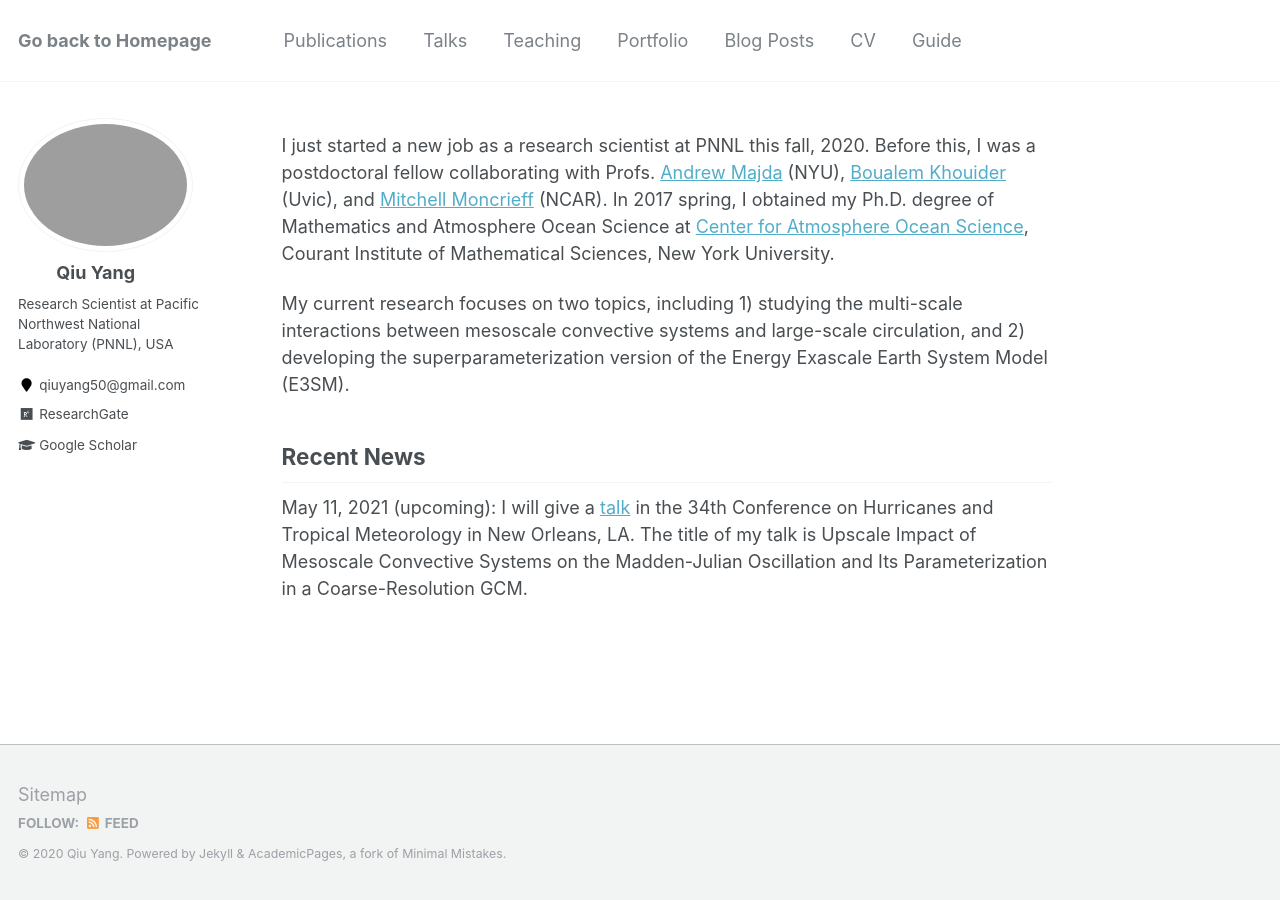
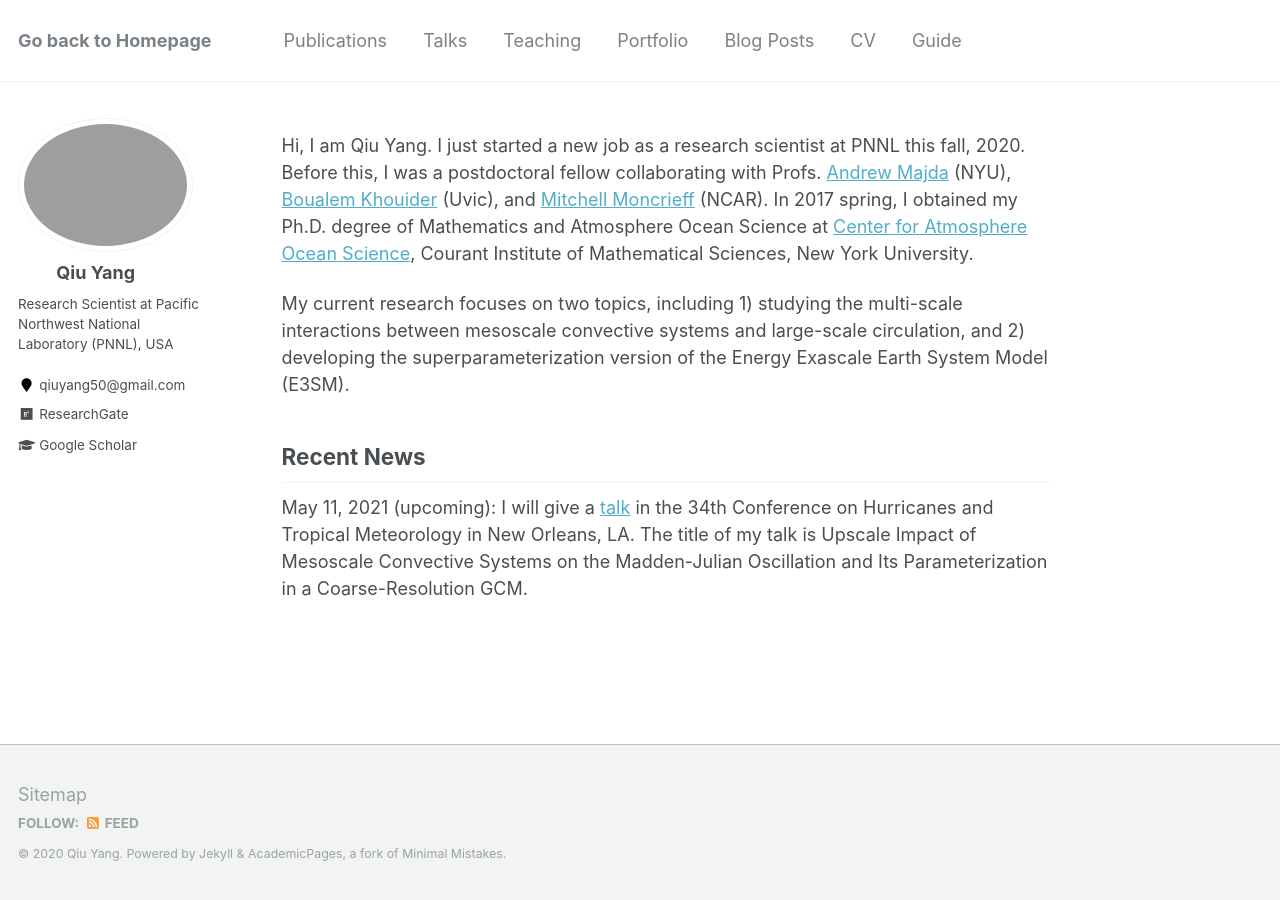
Before and after one commit to qiuyang50/qiuyang50.github.io, a Jekyll site: the page built from _pages/about.md, in a window 1280 px wide. Built offline with Jekyll 4.4.1, drawn with Linux system fonts in a browser that asks for light colours.

Commit message:
Update about.md

```diff
--- a/_pages/about.md
+++ b/_pages/about.md
@@ -7,7 +7,7 @@ redirect_from:
   - /about/
   - /about.html
 ---
-I just started a new job as a research scientist at PNNL this fall, 2020. Before this, I was a postdoctoral fellow collaborating with Profs. [Andrew Majda](https://math.nyu.edu/faculty/majda/) (NYU), [Boualem Khouider](https://www.math.uvic.ca/~khouider/) (Uvic), and [Mitchell Moncrieff](https://staff.ucar.edu/users/moncrief) (NCAR). In 2017 spring, I obtained my Ph.D. degree of Mathematics and Atmosphere Ocean Science at [Center for Atmosphere Ocean Science](https://caos.cims.nyu.edu/dynamic/), Courant Institute of Mathematical Sciences, New York University.
+Hi, I am Qiu Yang. I just started a new job as a research scientist at PNNL this fall, 2020. Before this, I was a postdoctoral fellow collaborating with Profs. [Andrew Majda](https://math.nyu.edu/faculty/majda/) (NYU), [Boualem Khouider](https://www.math.uvic.ca/~khouider/) (Uvic), and [Mitchell Moncrieff](https://staff.ucar.edu/users/moncrief) (NCAR). In 2017 spring, I obtained my Ph.D. degree of Mathematics and Atmosphere Ocean Science at [Center for Atmosphere Ocean Science](https://caos.cims.nyu.edu/dynamic/), Courant Institute of Mathematical Sciences, New York University.
 
 My current research focuses on two topics, including 1) studying the multi-scale interactions between mesoscale convective systems and large-scale circulation, and 2) developing the superparameterization version of the Energy Exascale Earth System Model (E3SM).
 
```
